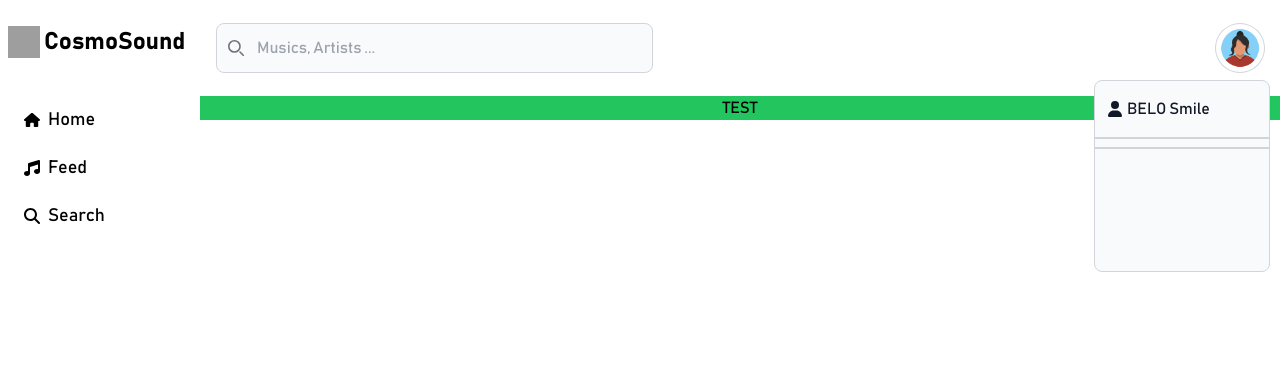
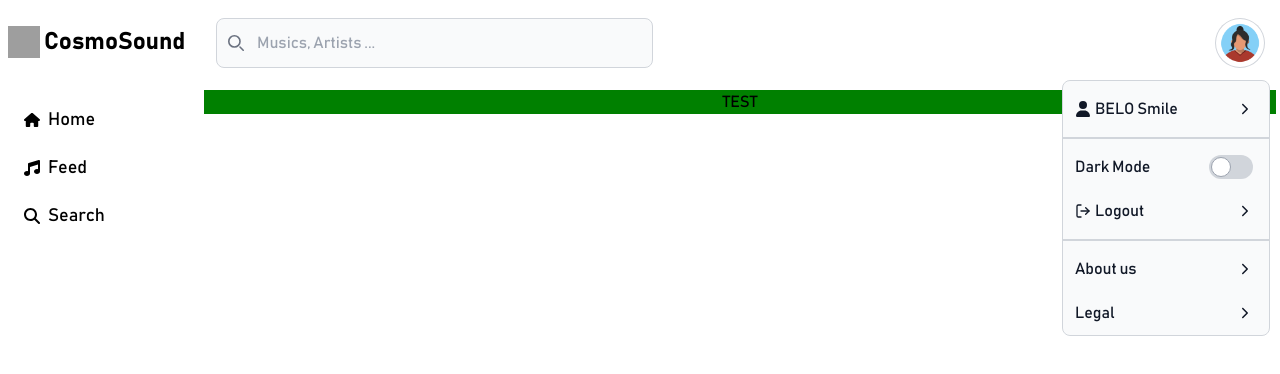
Before and after one commit to enzo405/Cosmosound, a React (Vite) app: page / in a window 1280 px wide. Both pictures are taken after a click on the picture 1240 px from the left and 48 px from the top of the page. Shown: the top 374 px of the page. Built offline with nearby package versions, Linux system fonts and the light colour scheme; grey boxes are pictures that could not be loaded.

Commit message:
Added darkmode and better HeaderAvatarOtions

```diff
--- /dev/null
+++ b/src/assets/css/theme.css
@@ -0,0 +1,12 @@
+/* Theme Colors */
+
+
+/* Light theme colors */
+.light {
+    --test: green;
+}
+
+/* Dark theme colors */
+.dark {
+    --test: red;
+}
--- /dev/null
+++ b/src/components/Template/Header/DarkModeSwitch.tsx
@@ -0,0 +1,22 @@
+import { Dispatch, SetStateAction } from "react";
+
+type ToggleSwitchProps = {
+  checked: boolean;
+  setChecked: Dispatch<SetStateAction<boolean>>;
+};
+
+function ToggleSwitch({ checked, setChecked }: ToggleSwitchProps) {
+  return (
+    <label className="items-center cursor-pointer inline-flex relative ml-auto mr-1">
+      <input
+        type="checkbox"
+        checked={checked}
+        onChange={() => setChecked(!checked)}
+        className="sr-only peer"
+      />
+      <div className="relative w-11 h-6 bg-gray-300 peer-focus:outline-none rounded-full peer peer-checked:after:translate-x-full rtl:peer-checked:after:-translate-x-full peer-checked:after:border-white after:content-[''] after:absolute after:top-[2px] after:start-[2px] after:bg-white after:border-gray-400 after:border after:rounded-full after:h-5 after:w-5 after:transition-all peer-checked:bg-blue-600" />
+    </label>
+  );
+}
+
+export default ToggleSwitch;
--- a/src/components/Template/Header/HeaderAvatar.tsx
+++ b/src/components/Template/Header/HeaderAvatar.tsx
@@ -1,16 +1,36 @@
 import Divider from "components/Divider";
 import { routesConfig } from "config/app-config";
-import { useState, type ReactElement } from "react";
+import { useEffect, useState, type ReactElement } from "react";
 import { FaUser } from "react-icons/fa6";
 import { useNavigate } from "react-router-dom";
+import HeaderAvatarOptions from "./HeaderAvatarOptions";
+import { LuLogOut } from "react-icons/lu";
+import DarkModeSwitch from "./DarkModeSwitch";
 
 function HeaderAvatar(): ReactElement {
+  const [checked, setChecked] = useState(localStorage.theme === "dark");
   const [profileModalOpen, setProfileModalOpen] = useState(false);
   const navigate = useNavigate();
 
   const handleProfileModal = () => {
     setProfileModalOpen(!profileModalOpen);
   };
+
+  useEffect(() => {
+    setProfileModalOpen(false);
+  }, [window.location.pathname]);
+
+  useEffect(() => {
+    if (checked) {
+      document.documentElement.classList.add("dark");
+      document.documentElement.classList.remove("light");
+      localStorage.theme = "dark";
+    } else {
+      document.documentElement.classList.remove("dark");
+      document.documentElement.classList.add("light");
+      localStorage.theme = "light";
+    }
+  }, [checked]);
 
   return (
     <>
@@ -21,18 +41,28 @@ function HeaderAvatar(): ReactElement {
       />
       {profileModalOpen && (
         <div className="absolute top-0 right-0 z-10 transform-gpu translate-x-[-10px] translate-y-[80px]">
-          <div className="block py-1 text-m text-gray-900 border border-gray-300 rounded-lg bg-gray-50 w-44 h-48">
+          <div className="block py-1 text-m text-gray-900 border border-gray-300 rounded-lg bg-gray-50 w-52 h-64">
             {/* Profile Section */}
-            <div
-              onClick={() => navigate(routesConfig.account.path)}
-              className="flex flex-row gap-1 justify-start m-1 p-2 rounded-sm cursor-pointer hover:bg-slate-400">
+            <HeaderAvatarOptions onClick={() => navigate(routesConfig.account.path)}>
               <FaUser className="mt-1" />
               BELO Smile
-            </div>
-            <Divider className="" />
+            </HeaderAvatarOptions>
+            <Divider />
             {/* Settings Section */}
-            <Divider className="" />
+            <HeaderAvatarOptions isClickable={false}>
+              <span className="cursor-pointer w-full" onClick={() => setChecked(!checked)}>
+                Dark Mode
+              </span>
+              <DarkModeSwitch checked={checked} setChecked={setChecked} />
+            </HeaderAvatarOptions>
+            <HeaderAvatarOptions onClick={() => navigate(routesConfig.logout.path)}>
+              <LuLogOut className="mt-1" />
+              Logout
+            </HeaderAvatarOptions>
+            <Divider />
             {/* Footer Section */}
+            <HeaderAvatarOptions>About us</HeaderAvatarOptions>
+            <HeaderAvatarOptions>Legal</HeaderAvatarOptions>
           </div>
         </div>
       )}
--- /dev/null
+++ b/src/components/Template/Header/HeaderAvatarOptions.tsx
@@ -0,0 +1,30 @@
+import { type ReactElement } from "react";
+import { IoIosArrowForward } from "react-icons/io";
+
+type HeaderAvatarOptionsProps = {
+  isClickable?: boolean;
+  children: React.ReactNode;
+  onClick?: () => void;
+};
+
+function HeaderAvatarOptions({
+  isClickable = true,
+  children,
+  onClick = () => {},
+}: Readonly<HeaderAvatarOptionsProps>): ReactElement {
+  let classNames = "flex flex-row gap-1 justify-start m-1 p-2 rounded-sm";
+  if (isClickable) {
+    classNames += " cursor-pointer hover:bg-slate-400 group";
+  }
+
+  return (
+    <span className={classNames} onClick={onClick}>
+      {children}
+      {isClickable ? (
+        <IoIosArrowForward className="ml-auto mt-1 mr-1 transition-transform group-hover:translate-x-1" />
+      ) : null}
+    </span>
+  );
+}
+
+export default HeaderAvatarOptions;
--- a/src/components/Template/Header/HeaderSearchbar.tsx
+++ b/src/components/Template/Header/HeaderSearchbar.tsx
@@ -16,9 +16,9 @@ function HeaderSearchbar(): ReactElement {
             viewBox="0 0 20 20">
             <path
               stroke="currentColor"
-              stroke-linecap="round"
-              stroke-linejoin="round"
-              stroke-width="2"
+              strokeLinecap="round"
+              strokeLinejoin="round"
+              strokeWidth="2"
               d="m19 19-4-4m0-7A7 7 0 1 1 1 8a7 7 0 0 1 14 0Z"
             />
           </svg>
--- a/src/components/Template/Root.tsx
+++ b/src/components/Template/Root.tsx
@@ -9,7 +9,9 @@ function Root(): ReactElement {
       <Sidebar />
       <div className="flex flex-col main">
         <Header />
-        <Outlet />
+        <div className="h-full p-1">
+          <Outlet />
+        </div>
       </div>
     </div>
   );
--- a/src/components/Template/Sidebar/SidebarContent.tsx
+++ b/src/components/Template/Sidebar/SidebarContent.tsx
@@ -7,12 +7,13 @@ function SidebarContent(): ReactElement {
 
   return (
     <div className="h-full mt-3 flex flex-col">
-      {Object.entries(routesSidebar).flatMap((objRoute) => {
+      {Object.entries(routesSidebar).flatMap((objRoute, i) => {
         const Icon = objRoute[1].icon;
         return (
           <div
+            key={i}
             onClick={() => navigate(objRoute[1].path)}
-            className="flex flex-row mx-6 cursor-pointer py-2">
+            className="flex flex-row px-4 mx-2 cursor-pointer py-2 rounded-md hover:bg-gray-300">
             <Icon className="h-8 flex" />
             <a className="ml-2 h-8 flex items-center text-lg">{objRoute[1].displayText}</a>
           </div>
--- a/src/components/Template/Sidebar/TopSidebar.tsx
+++ b/src/components/Template/Sidebar/TopSidebar.tsx
@@ -7,7 +7,7 @@ function TopSidebar(): ReactElement {
   return (
     <a
       onClick={() => navigate("/")}
-      className="h-24 w-full flex flex-row justify-stretch items-center mx-1">
+      className="cursor-pointer h-24 w-full flex flex-row justify-stretch items-center mx-1">
       <img className="m-1 w-8 h-8" src="./src/assets/img/cosmosound.svg" alt="CosmoSound" />
       <span className="font-extrabold text-2xl">CosmoSound</span>
     </a>
--- a/src/config/app-config.ts
+++ b/src/config/app-config.ts
@@ -27,6 +27,7 @@ const routesConfig: RoutesConfig = {
   home: { path: "/", getParameterPath: (_) => "/", title: DEFAULT_PAGE_TITLE },
   account: { path: "/account", getParameterPath: (_) => "/account", title: "Account" },
   login: { path: "/login", getParameterPath: (_) => "/login", title: "Login" },
+  logout: { path: "/logout", getParameterPath: (_) => "/logout", title: "Logout" },
   register: { path: "/register", getParameterPath: (_) => "/register", title: "Register" },
   feed: { path: "/feed", getParameterPath: (_) => "/feed", title: "Feed" },
   search: { path: "/search", getParameterPath: (_) => "/search", title: "Search" },
--- a/src/main.tsx
+++ b/src/main.tsx
@@ -3,6 +3,7 @@ import { createRoot } from "react-dom/client";
 import App from "./App.tsx";
 import "./assets/css/index.css";
 import "./assets/css/app.css";
+import "./assets/css/theme.css";
 
 createRoot(document.getElementById("root")!).render(
   <StrictMode>
--- a/src/pages/Home/HomePage.tsx
+++ b/src/pages/Home/HomePage.tsx
@@ -1,7 +1,7 @@
 import { type ReactElement } from "react";
 
 function HomePage(): ReactElement {
-  return <div className="bg-green-500 flex flex-col items-center">TEST</div>;
+  return <div className="bg-test flex flex-col items-center">TEST</div>;
 }
 
 export default HomePage;
--- a/tailwind.config.js
+++ b/tailwind.config.js
@@ -1,10 +1,14 @@
 export default {
+  darkMode: ["selector", '[data-mode="dark"]'],
   content: ["./src/**/*.{js,jsx,ts,tsx}", "./public/index.html"],
   theme: {
     extend: {
       fontFamily: {
         bs: ["BahnSchrift", "sans-serif"],
       },
+      colors: {
+        test: "var(--test)",
+      },
     },
   },
   plugins: [],
```
